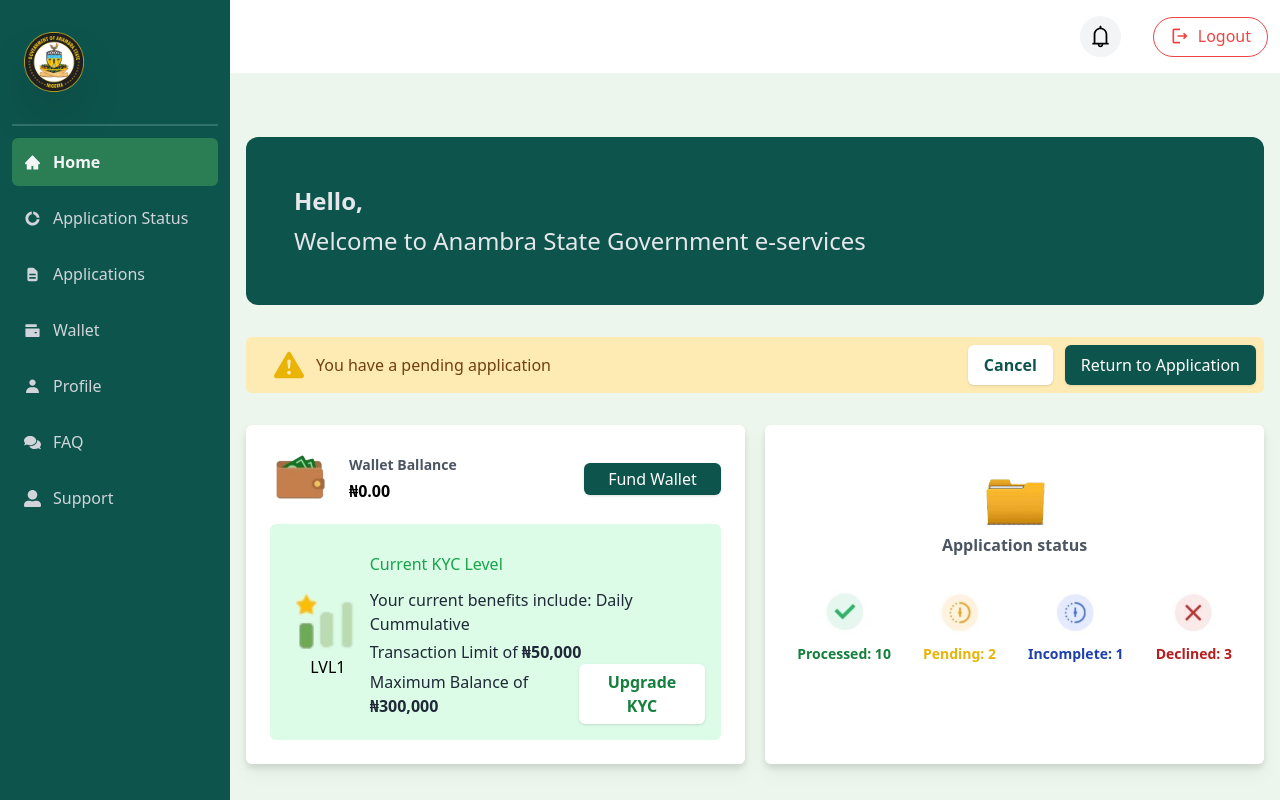
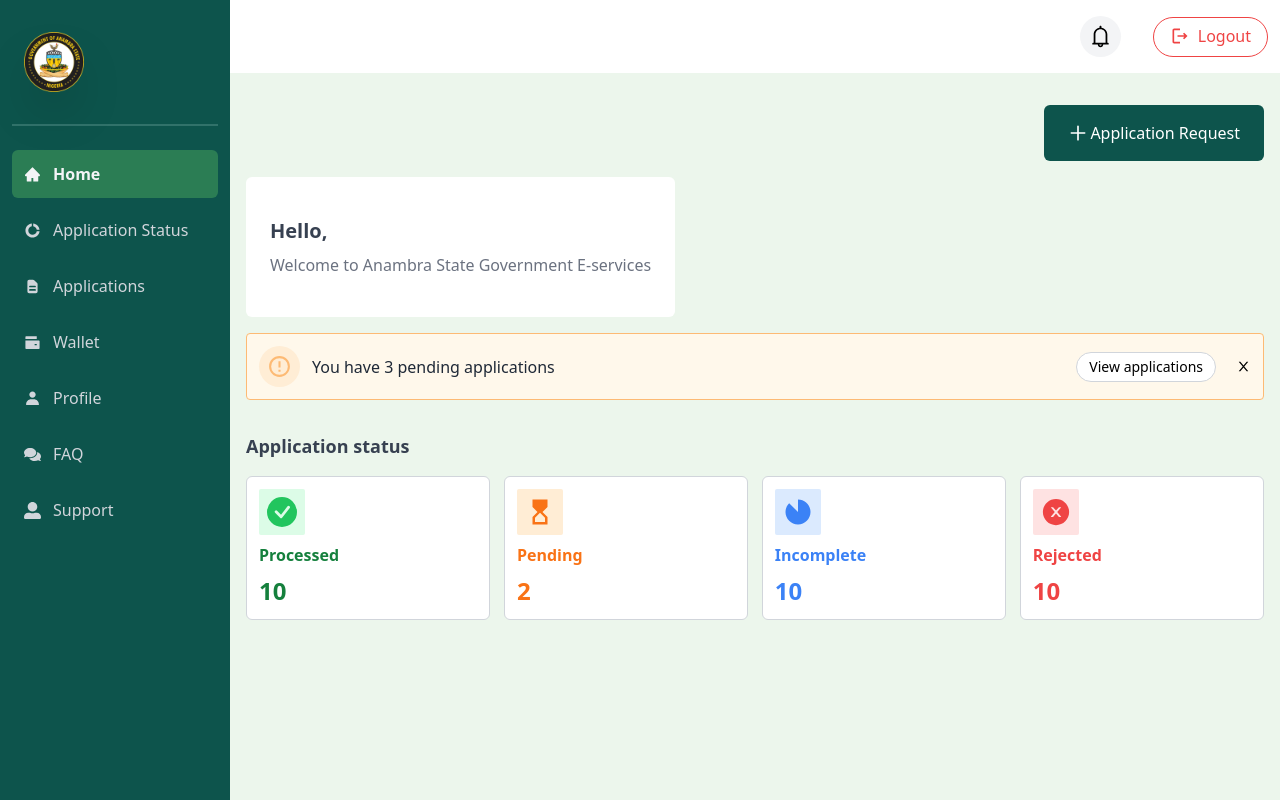
Before and after one commit to gentzycode/spacoLG_Eservice_App, a React (Vite) app: page /dashboard in a window 1280 px wide. Built offline with nearby package versions, Linux system fonts and the light colour scheme; sample sign-in values are in the browser's storage.

Commit message:
updated dashboard UI

```diff
--- a/src/common/Sidebar.jsx
+++ b/src/common/Sidebar.jsx
@@ -20,7 +20,7 @@
                     </div>
                 </div>
                 <div className='w-full px-3'>
-                    <div className='w-full border-b-2 border-[#669d97] mb-3 opacity-40'></div>
+                    <div className='w-full border-b-2 border-[#669d97] mb-6 opacity-40'></div>
                 </div>
                 <div className='w-full flex justify-start px-3'>
                     <NavDB />
--- a/src/protected/pages/Dashboard.jsx
+++ b/src/protected/pages/Dashboard.jsx
@@ -1,6 +1,6 @@
 import React, { useContext, useEffect, useState } from 'react'
 import { AuthContext } from '../../context/AuthContext'
-import { BsExclamationTriangleFill } from 'react-icons/bs';
+import { BsExclamationTriangleFill, BsFillCheckCircleFill } from 'react-icons/bs';
 import Wallet from '../../assets/wallet.png'
 import Folder from '../../assets/folder.png'
 import icon1 from '../../assets/icon-1.png'
@@ -8,88 +8,80 @@
 import icon3 from '../../assets/icon-3.png'
 import icon4 from '../../assets/icon-4.png'
 import level from '../../assets/level.png'
+import { HiOutlinePlus } from 'react-icons/hi';
+import { RiErrorWarningLine } from 'react-icons/ri';
+import { useNavigate } from 'react-router-dom';
+import { AiFillCheckCircle, AiFillCloseCircle, AiOutlineClose } from 'react-icons/ai';
+import { MdIncompleteCircle, MdOutlineHourglassTop } from 'react-icons/md';
 
 const Dashboard = () => {
 
     const { user } = useContext(AuthContext);
+    const navigate = useNavigate();
 
     const [username, setUsername] = useState(null);
+
+    const goToApplications = () => {
+        navigate('/application')
+    }
 
     useEffect(() => {
         setUsername(user?.username);
     }, [])
 
     return (
-        <div className='space-y-8'>
-            <div className='w-full rounded-xl p-12 bg-[#0d544c] mt-12 text-gray-200 space-y-2'>
-                <p className='text-2xl font-bold'>Hello, {username !==  null && username}</p>
-                <p className='text-2xl'>Welcome to Anambra State Government e-services</p>
+        <div className='w-full'>
+            <div className='w-full flex justify-end my-4'>
+                <button className='w-max md:w-[220px] flex justify-between items-center px-6 py-4 rounded-md bg-[#0d544c] text-white'>
+                    <HiOutlinePlus size={20} />
+                    <span className='hidden md:block'>Application Request</span>
+                </button>
             </div>
-            <div className='w-full md:flex justify-between rounded-md bg-[#feebb3] p-2 space-y-6 md:space-y-0'>
-                <div className='flex space-x-3 items-center'>
-                    <BsExclamationTriangleFill size={30} className='text-yellow-500 md:ml-5' />
-                    <span className='text-yellow-900'>You have a pending application</span>
+            <div className='w-full md:w-max my-4 p-6 bg-white rounded-md'>
+                <div className='flex justify-between mt-4 mb-2'>
+                    <span className='text-xl font-bold text-gray-700'>Hello, {username}</span>
                 </div>
-                <div className='flex space-x-3 items-center'>
-                    <button className='py-2 px-4 bg-white text-[#0d544c] rounded-md font-bold shadow'>Cancel</button>
-                    <button className='py-2 px-4 bg-[#0d544c] text-white rounded-md font-medium shadow'>Return to Application</button>
+                <div className='mb-4'>
+                    <span className='text-gray-500'>Welcome to Anambra State Government E-services</span>
                 </div>
             </div>
-            <div className='w-full md:flex justify-between space-y-8 md:space-y-0'>
-                <div className='w-full md:w-[49%] space-y-4 bg-white rounded-md drop-shadow-lg p-6'>
-                    <div className='w-full flex justify-between items-center'>
-                        <div className='flex space-x-4 items-center'>
-                            <img src={Wallet} alt='wallet-icon' />
-                            <div className='space-y-1'>
-                                <p className='text-gray-600 text-sm font-bold'>Wallet Ballance</p>
-                                <p className='font-bold'><span>&#8358;</span>0.00</p>
-                            </div>
-                        </div>
-                        <button className='py-1 px-6 bg-[#0d544c] text-white rounded-md font-medium shadow'>Fund Wallet</button>
+            <div className='w-full md:flex justify-between rounded md border border-orange-300 bg-[#fff8eb] p-3 space-y-3 md:space-y-0'>
+                <div className='md:flex md:space-x-3 space-y-3 md:space-y-0 items-center'>
+                    <div className="bg-orange-100 p-2 rounded-full w-max"><RiErrorWarningLine size={25} className='text-orange-300' /></div>
+                    <span className='text-gray-800'>You have 3 pending applications</span>
+                </div>
+                <div className='flex space-x-5 items-center'>
+                    <div
+                        className='border border-gray-300 bg-white rounded-full px-3 py-1 text-sm cursor-pointer'
+                        onClick={() => goToApplications()}
+                    >
+                        View applications
                     </div>
-                    <div className='w-full md:flex bg-green-100 rounded-md p-4'>
-                        <div className='w-full md:w-1/5 md:flex md:justify-center items-center'>
-                            <div>
-                                <img src={level} alt='level' width='70px' />
-                                <div className='md:text-center px-2'>LVL1</div>
-                            </div>
-                        </div>
-                        <div className='w-full md:w-4/5'>
-                            <p className='text text-green-600 my-3'>Current KYC Level</p>
-                            <p className='mb-1 text-gray-800'>Your current benefits include: Daily Cummulative</p>
-                            <p className='text-gray-800'>Transaction Limit of <span className='font-bold'><span>&#8358;</span>50,000</span></p>
-                            <div className='md:flex md:justify-between items-center space-y-4 md:space-y-0'>
-                                <div className='text-gray-800'>Maximum Balance of <span className='font-bold'><span>&#8358;</span>300,000</span></div>
-                                <button className='py-1.5 px-4 bg-white text-green-700 rounded-md font-bold shadow'>Upgrade KYC</button>
-                            </div>
-                        </div>
+                    <AiOutlineClose size={15} className='hidden md:block cursor-pointer' />
+                </div>
+            </div>
+            <div className='w-full mt-8'>
+                <div className='text-lg text-gray-700 font-semibold'>Application status</div>
+                <div className='w-full my-4 md:flex md:flex-wrap md:justify-between'>
+                    <div className='w-full md:w-[48%] lg:w-[24%] mb-4 bg-white border border-gray-300 rounded-md p-3'>
+                        <div className='w-max bg-green-100 rounded-sm p-2 text-green-500'><BsFillCheckCircleFill size={30} /></div>
+                        <h1 className='text-md text-green-700 font-semibold my-2'>Processed</h1>
+                        <h1 className='text-2xl text-green-700 font-bold'>10</h1>
                     </div>
-                </div>
-
-                <div className='w-full md:w-[49%] bg-white rounded-md drop-shadow-lg p-8'>
-                    <div className='flex justify-center mt-4'>
-                        <img src={Folder} alt='folder' width='60px' />
+                    <div className='w-full md:w-[48%] lg:w-[24%] mb-4 bg-white border border-gray-300 rounded-md p-3'>
+                        <div className='w-max bg-orange-100 rounded-sm p-2 text-orange-500'><MdOutlineHourglassTop size={30} /></div>
+                        <h1 className='text-md text-orange-500 font-semibold my-2'>Pending</h1>
+                        <h1 className='text-2xl text-orange-500 font-bold'>2</h1>
                     </div>
-                    <div className='flex justify-center'>
-                        <span className='text-gray-600 font-semibold'>Application status</span>
+                    <div className='w-full md:w-[48%] lg:w-[24%] mb-4 bg-white border border-gray-300 rounded-md p-3'>
+                        <div className='w-max bg-blue-100 rounded-sm p-2 text-blue-500'><MdIncompleteCircle size={30} /></div>
+                        <h1 className='text-md text-blue-500 font-semibold my-2'>Incomplete</h1>
+                        <h1 className='text-2xl text-blue-500 font-bold'>10</h1>
                     </div>
-                    <div className='flex flex-wrap justify-between my-8'>
-                        <div className='justify-center items-center'>
-                            <p className='flex justify-center'><img src={icon1} alt='icon-1' /></p>
-                            <p className='text-green-700 font-semibold text-sm mt-2'>Processed: 10</p>
-                        </div>
-                        <div className='items-center'>
-                            <p className='flex justify-center'><img src={icon2} alt='icon-2' /></p>
-                            <p className='text-yellow-500 font-semibold text-sm mt-2'>Pending: 2</p>
-                        </div>
-                        <div className='items-center'>
-                            <p className='flex justify-center'><img src={icon3} alt='icon-3' /></p>
-                            <p className='text-blue-800 font-semibold text-sm mt-2'>Incomplete: 1</p>
-                        </div>
-                        <div className='items-center'>
-                            <p className='flex justify-center'><img src={icon4} alt='icon-4' /></p>
-                            <p className='text-red-700 font-semibold text-sm mt-2'>Declined: 3</p>
-                        </div>
+                    <div className='w-full md:w-[48%] lg:w-[24%] mb-4 bg-white border border-gray-300 rounded-md p-3'>
+                        <div className='w-max bg-red-100 rounded-sm p-2 text-red-500'><AiFillCloseCircle size={30} /></div>
+                        <h1 className='text-md text-red-500 font-semibold my-2'>Rejected</h1>
+                        <h1 className='text-2xl text-red-500 font-bold'>10</h1>
                     </div>
                 </div>
             </div>
--- a/src/public/pages/Auth.jsx
+++ b/src/public/pages/Auth.jsx
@@ -6,7 +6,8 @@
 import AuthLoader from '../../common/AuthLoader';
 import AuthBanner from '../../common/AuthBanner';
 import VerifyEmail from '../components/auth/VerifyEmail';
-import { useNavigate } from 'react-router-dom';
+import { Link, useNavigate } from 'react-router-dom';
+import { GrFormPreviousLink } from 'react-icons/gr';
 
 
 const Auth = () => {
@@ -51,6 +52,11 @@
             <AuthBanner />
             <div className="w-full col-span-1 my-0 md:my-8 flex justify-center items-center px-4 md:px-0">
                 <div className='w-full md:w-2/3'>
+                    <div className='mt-6 md:mt-0'>
+                        <Link to='/' className='mt-4'>
+                            <div className='bg-gray-100 rounded-full p-1 w-max'><GrFormPreviousLink size={30} /></div>
+                        </Link>
+                    </div>
                     {loading ? <AuthLoader /> : child}
                 </div>
             </div>
```
